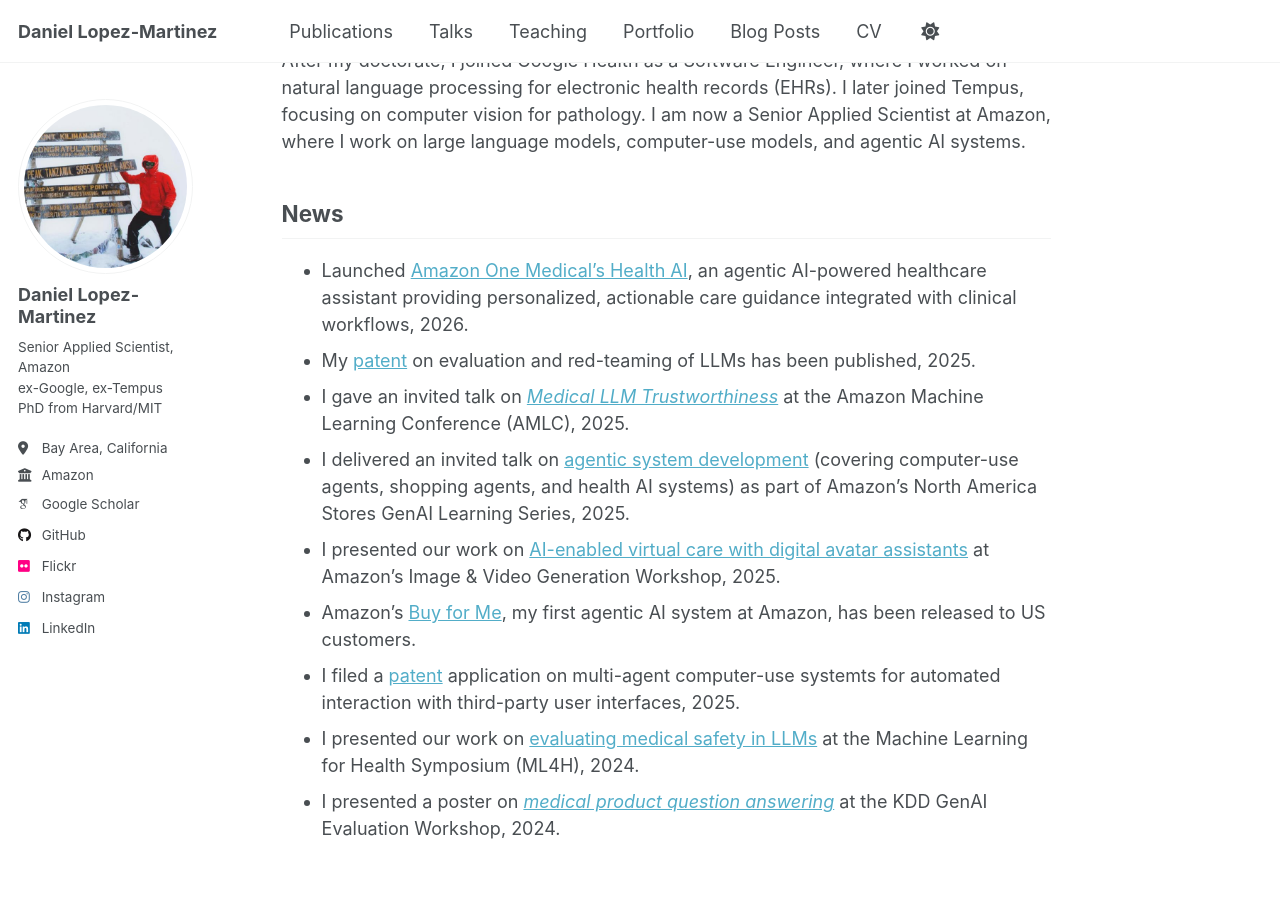
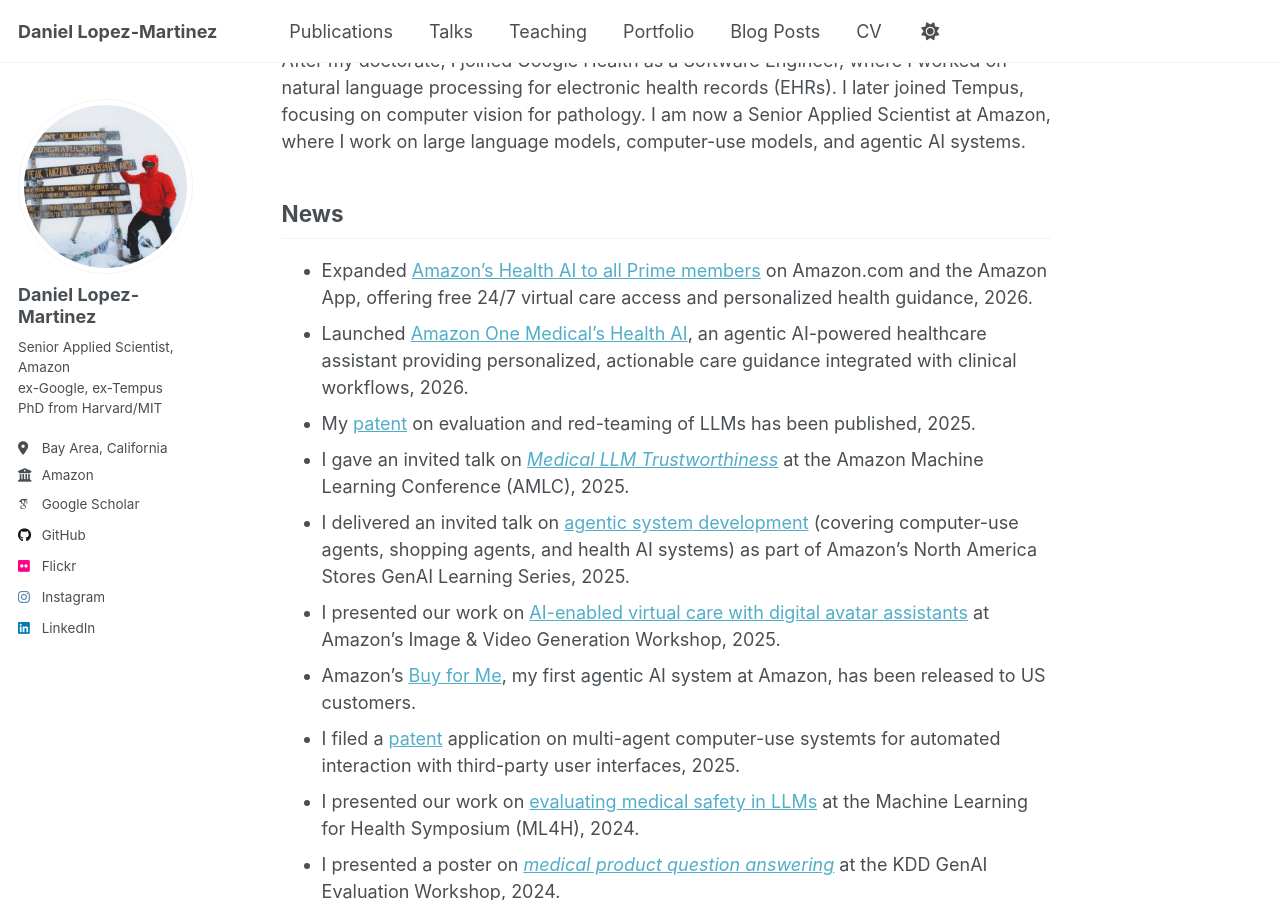
Before and after one commit to daniel-lopezmartinez/daniel-lopezmartinez.github.io, a Jekyll site: the page built from _pages/about.md, in a window 1280 px wide and 900 px high, scrolled down 411 px. Built offline with Jekyll 4.4.1, drawn with Linux system fonts in a browser that asks for light colours; some web fonts are replaced; a script that is not in the unit is left out.

Commit message:
haelth ai for prime

```diff
--- a/_pages/about.md
+++ b/_pages/about.md
@@ -15,6 +15,7 @@ I graduated from Imperial College London with First Class Honours and received t
 After my doctorate, I joined Google Health as a Software Engineer, where I worked on natural language processing for electronic health records (EHRs). I later joined Tempus, focusing on computer vision for pathology. I am now a Senior Applied Scientist at Amazon, where I work on large language models, computer-use models, and agentic AI systems.
 
 ## News
+- Expanded [Amazon's Health AI to all Prime members](https://www.aboutamazon.com/news/retail/amazon-health-ai-agent-one-medical) on Amazon.com and the Amazon App, offering free 24/7 virtual care access and personalized health guidance, 2026.
 - Launched [Amazon One Medical's Health AI](https://www.aboutamazon.com/news/retail/one-medical-ai-health-assistant), an agentic AI-powered healthcare assistant providing personalized, actionable care guidance integrated with clinical workflows, 2026.
 - My [patent](https://daniellopezmartinez.com/publication/2025-llm-red-teaming-patent) on evaluation and red-teaming of LLMs has been published, 2025.
 - I gave an invited talk on [_Medical LLM Trustworthiness_](https://daniellopezmartinez.com/talks/2025-11-04-talk-amlc) at the Amazon Machine Learning Conference (AMLC), 2025.
```
